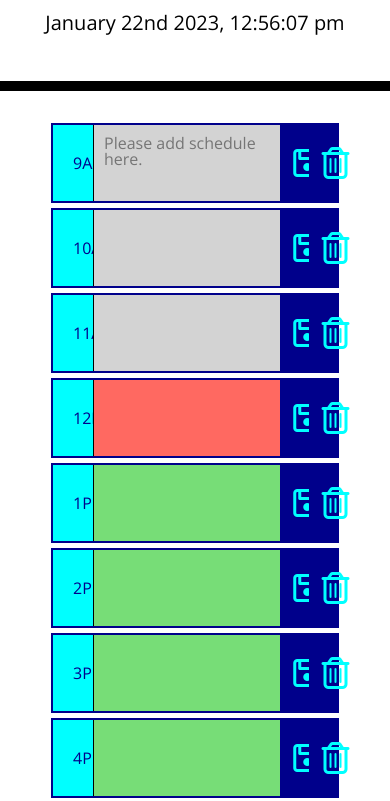
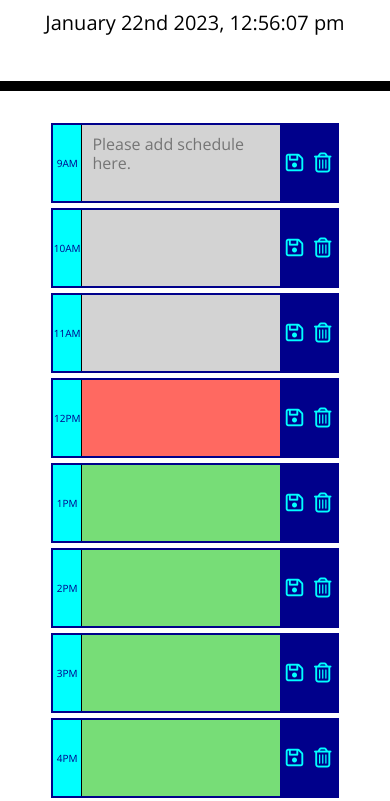
Before and after one commit to ladykays/work-day-scehduler, a plain HTML site: page index.html in a window 390 px wide. Shown: the part 256-1057 px from the top of the page. Drawn offline with nearby package versions, Linux system fonts and the light colour scheme.

Commit message:
add images folder, add media queries to css file

```diff
--- a/assets/css/style.css
+++ b/assets/css/style.css
@@ -46,6 +46,7 @@ body {
   border-left: 1px solid black;
   padding: 10px;
   width: 70%;
+  line-height: 1.2;
 }
 
 .past {
@@ -60,12 +61,12 @@ body {
 
 .future {
   background-color: #77dd77;
-  color: white;
+  color: darkblue;
 }
 .btn {
   border-radius: 0;
 }
-.saveBtn {
+.saveBtn, .clearBtn {
   width: 10%;
   height:100%;
   background-color:darkblue;
@@ -73,27 +74,13 @@ body {
   display: flex;
 }
 
- .saveBtn i:hover {
+i:hover {
   font-size: 3em;
   transition: all 0.2s ease-in-out;
   /*background-color: #ff6961; */
   color: yellow;
 }
 
-  .clearBtn i:hover {
-  color: yellow;
-  transition: all 0.2s ease-in-out;
-  /* background-color: #ff6961; */
-  font-size: 3em;
-}
-
-.clearBtn {
-  width: 10%;
-  height:100%;
-  background-color:darkblue;
-  color: aqua;
-  display: flex;
-}
 
 .description {
   white-space: pre-wrap;
@@ -103,32 +90,34 @@ body {
   margin-bottom: 30px;
 }
 
-
-
-
-
-
-
-
-
-
-
-/*
-.saveBtn {
-  border-left: 1px solid black;
-  border-top-right-radius: 15px;
-  border-bottom-right-radius: 15px;
-  background-color: #06aed5;
-  color: white;
+/* Media query for small screens */
+@media screen and (max-width: 992px) {
+  .hour {
+    font-size: 14px;
+    padding: 0 0;;
+  }
+  .saveBtn, .clearBtn {
+    font-size: 12px;
+    padding: 0;
+  }
+  .saveBtn:hover, .clearBtn:hover {
+    font-size: 14;
+  }
 }
 
-
-
-.clearBtn {
-  border-left: 1px solid black;
-  border-top-right-radius: 15px;
-  border-bottom-right-radius: 15px;
-  background-color: #d51706;
-  color: white;
-
-}*/
+@media screen and (max-width: 550px) {
+  .timeBlock {
+    flex-wrap: wrap;
+  }
+   .hour {
+    font-size: 10px;
+    padding: 0 0;
+  }
+  .saveBtn, .clearBtn {
+    font-size: 10px;
+    padding: 0;
+  }
+  .saveBtn:hover, .clearBtn:hover {
+    font-size: 6px;
+  }
+}
--- a/index.html
+++ b/index.html
@@ -24,7 +24,7 @@
       <!-- Timeblock for 9am-->
       <div class="row mx-auto timeBlock" id="timeBlock-9">
         <div class="hour" id="hour9">
-          <span class="mx-auto my-auto">9AM</span>
+          <span class="mx-auto my-auto time-text">9AM</span>
         </div>
         <textarea class="text-area" id="text-area-9" placeholder="Please add schedule here."></textarea>
         <div class="btn saveBtn">
@@ -38,7 +38,7 @@
       <!-- Timeblock for 10am-->
       <div class="row mx-auto timeBlock" id="timeBlock-10">
         <div class="hour" id="hour10">
-          <span class="mx-auto my-auto">10AM</span>
+          <span class="mx-auto my-auto time-text">10AM</span>
         </div>
         <textarea class="text-area" id="text-area-10"></textarea>
         <div class="btn saveBtn">
@@ -52,7 +52,7 @@
       <!-- Timeblock for 11am-->
       <div class="row mx-auto timeBlock" id="timeBlock-11">
         <div class="hour" id="hour11">
-          <span class="mx-auto my-auto">11AM</span>
+          <span class="mx-auto my-auto time-text">11AM</span>
         </div>
         <textarea class="text-area" id="text-area-11"></textarea>
         <div class="btn saveBtn">
@@ -66,7 +66,7 @@
       <!-- Timeblock for 10am-->
       <div class="row mx-auto timeBlock" id="timeBlock-12">
         <div class="hour" id="hour12">
-          <span class="mx-auto my-auto">12PM</span>
+          <span class="mx-auto my-auto time-text">12PM</span>
         </div>
         <textarea class="text-area" id="text-area-12"></textarea>
         <div class="btn saveBtn">
@@ -81,7 +81,7 @@
       <!-- Timeblock for 1pm-->
       <div class="row mx-auto timeBlock" id="timeBlock-13">
         <div class="hour" id="hour13">
-          <span class="mx-auto my-auto">1PM</span>
+          <span class="mx-auto my-auto time-text">1PM</span>
         </div>
         <textarea class="text-area" id="text-area-13"></textarea>
         <div class="btn saveBtn">
@@ -95,7 +95,7 @@
       <!-- Timeblock for 2pm-->
       <div class="row mx-auto timeBlock" id="timeBlock-14">
         <div class="hour" id="hour14">
-          <span class="mx-auto my-auto">2PM</span>
+          <span class="mx-auto my-auto time-text">2PM</span>
         </div>
         <textarea class="text-area" id="text-area-14"></textarea>
         <div class="btn saveBtn">
@@ -109,7 +109,7 @@
       <!-- Timeblock for 3pm-->
       <div class="row mx-auto timeBlock" id="timeBlock-15">
         <div class="hour" id="hour15">
-          <span class="mx-auto my-auto">3PM</span>
+          <span class="mx-auto my-auto time-text">3PM</span>
         </div>
         <textarea class="text-area" id="text-area-15"></textarea>
         <div class="btn saveBtn">
@@ -123,7 +123,7 @@
       <!-- Timeblock for 4pm-->
       <div class="row mx-auto timeBlock" id="timeBlock-16">
         <div class="hour" id="hour16">
-          <span class="mx-auto my-auto">4PM</span>
+          <span class="mx-auto my-auto time-text">4PM</span>
         </div>
         <textarea class="text-area" id="text-area-16"></textarea>
         <div class="btn saveBtn">
@@ -137,7 +137,7 @@
       <!-- Timeblock for 5pm-->
       <div class="row mx-auto timeBlock final" id="timeBlock-17">
         <div class="hour" id="hour17">
-          <span class="mx-auto my-auto">5PM</span>
+          <span class="mx-auto my-auto time-text">5PM</span>
         </div>
         <textarea class="text-area" id="text-area-17"></textarea>
         <div class="btn saveBtn">
```
Also changed, not shown: assets/images/screenshot .png (added).
